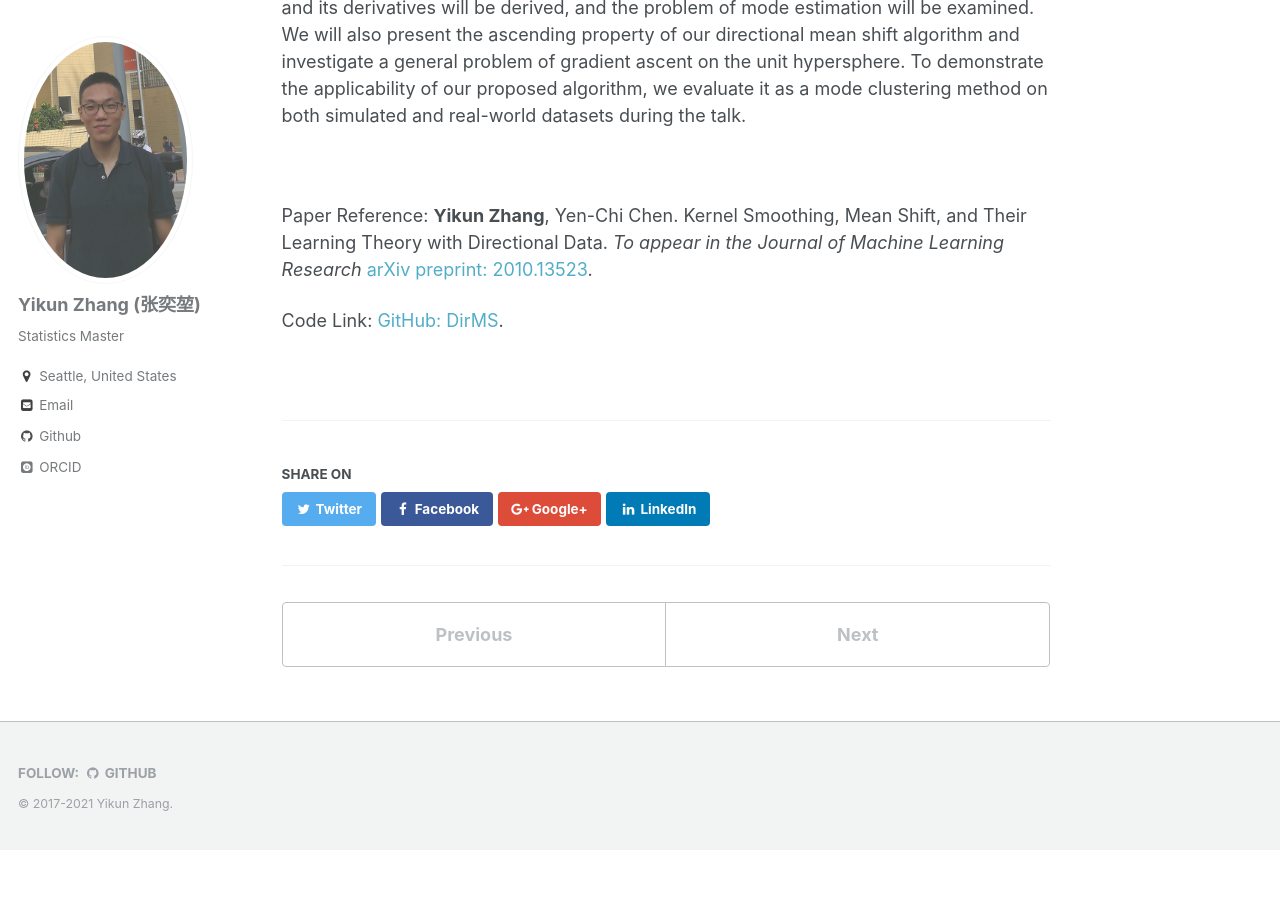
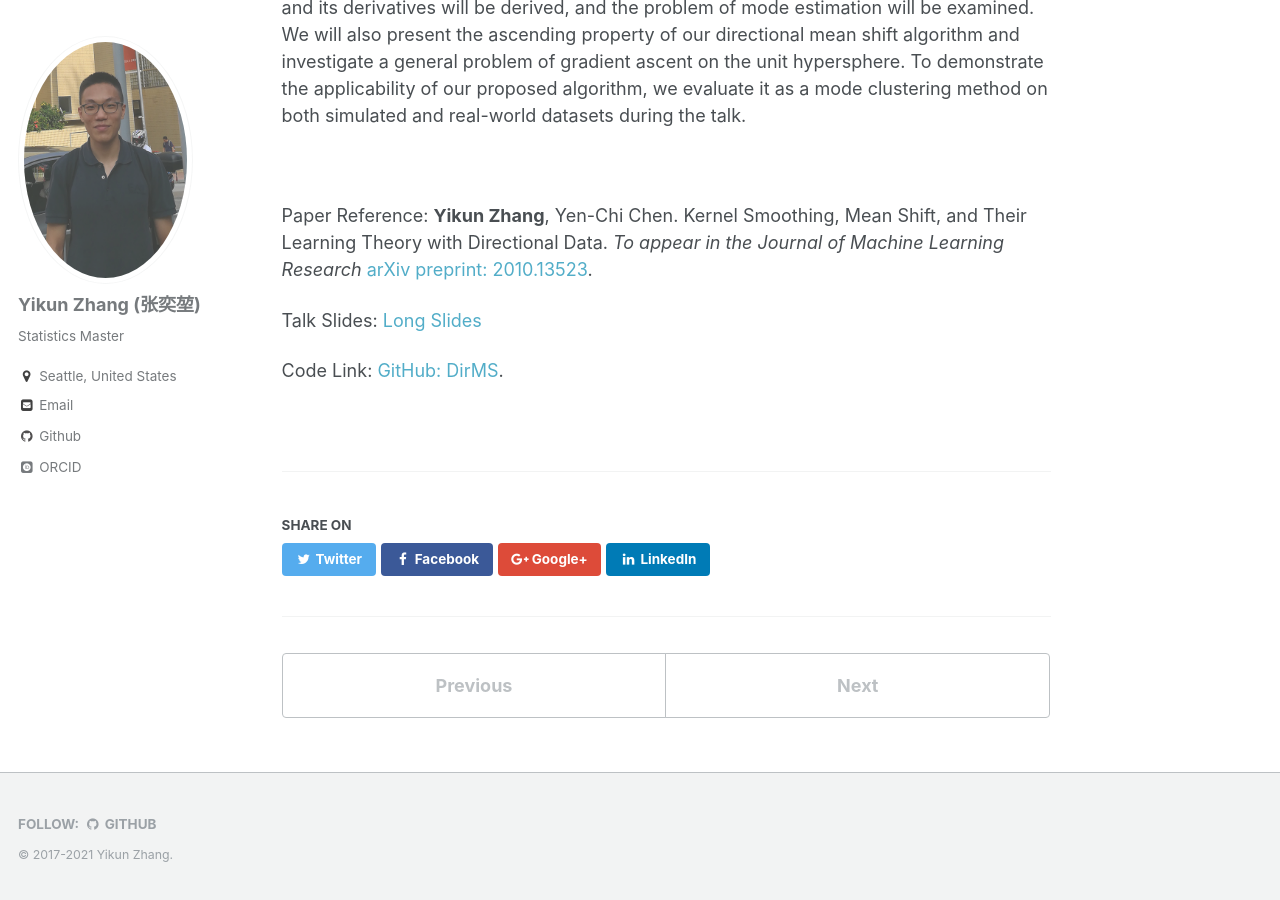
Before and after one commit to zhangyk8/zhangyk8.github.io, a Jekyll site: the page built from _talks/talk-2.md, in a window 1280 px wide and 900 px high, scrolled down 611 px. Built offline with Jekyll 4.4.1, drawn with Linux system fonts in a browser that asks for light colours; some web fonts are replaced; before the commit the page ends 1461 px from its top, so only the background shows below that.

Commit message:
Update talk-2.md

```diff
--- a/_talks/talk-2.md
+++ b/_talks/talk-2.md
@@ -18,4 +18,6 @@ In this talk, we will discuss both the statistical and computational theory of k
 
 Paper Reference: **Yikun Zhang**, Yen-Chi Chen. Kernel Smoothing, Mean Shift, and Their Learning Theory with Directional Data. _To appear in the Journal of Machine Learning Research_ [arXiv preprint: 2010.13523](https://arxiv.org/abs/2010.13523).
 
+Talk Slides: [Long Slides](https://github.com/zhangyk8/zhangyk8.github.io/talks/DirMS_Slides.pdf)
+
 Code Link: [GitHub: DirMS](https://github.com/zhangyk8/DirMS).
```
